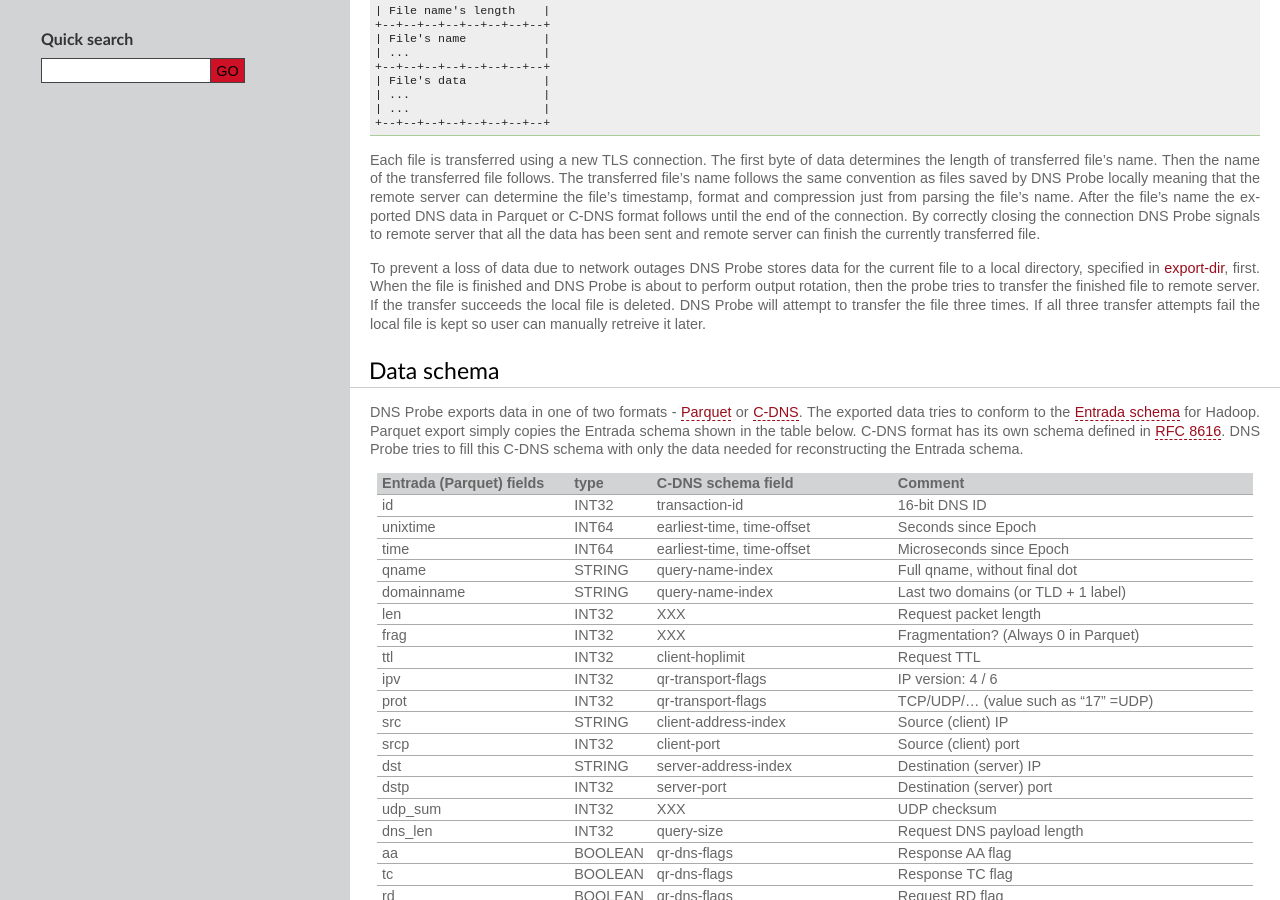
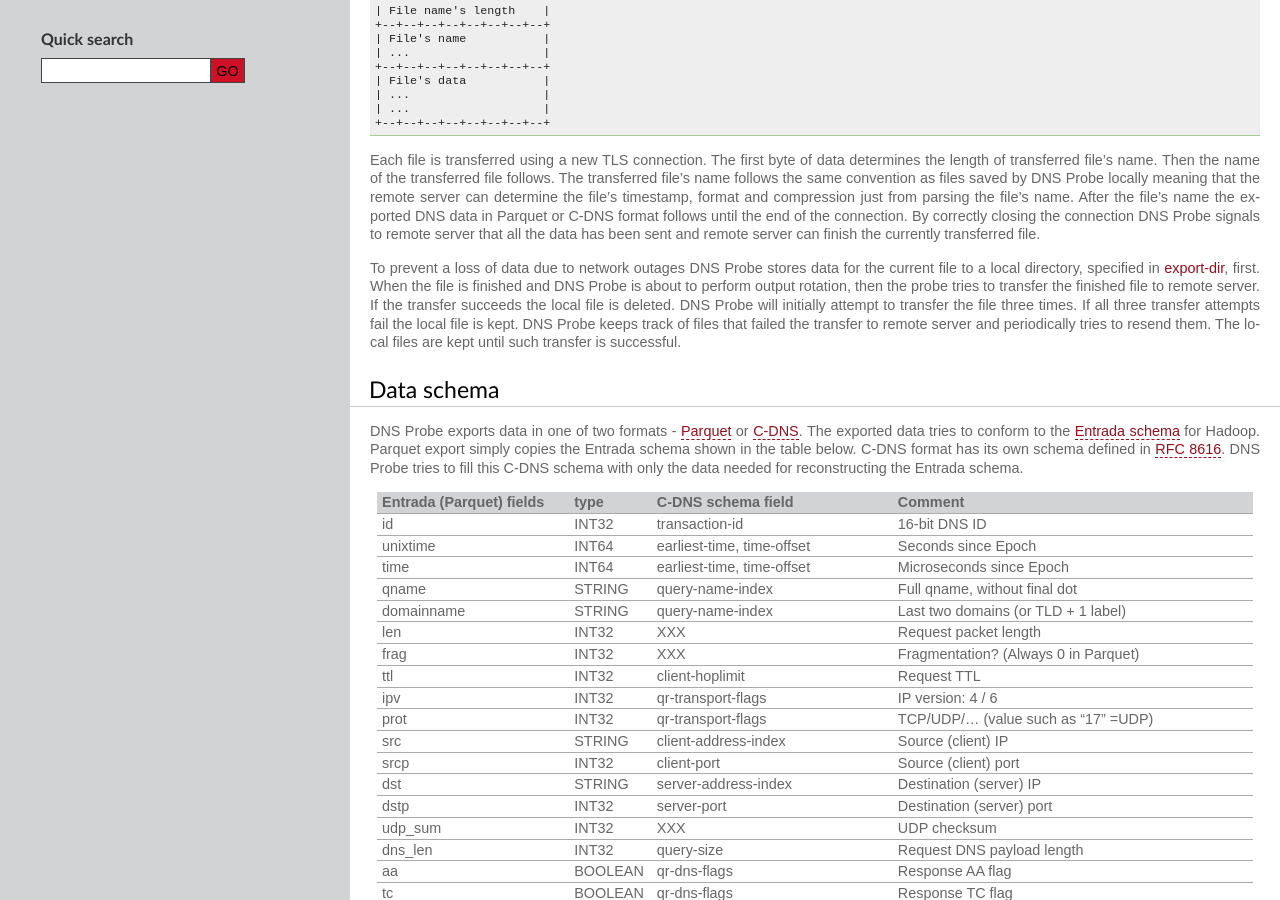
Before and after one commit to CZ-NIC/dns-probe, a Sphinx documentation site: the page built from doc/ExportedDataSchema.rst, in a window 1280 px wide and 900 px high, scrolled down 691 px. Built offline with Sphinx 7.4.7, drawn with Linux system fonts in a browser that asks for light colours.

Commit message:
Sphinx: Update info about remote export process

```diff
--- a/doc/ExportedDataSchema.rst
+++ b/doc/ExportedDataSchema.rst
@@ -59,8 +59,9 @@ to remote server that all the data has been sent and remote server can finish th
 To prevent a loss of data due to network outages DNS Probe stores data for the current file to a local directory,
 specified in :ref:`export-dir`, first. When the file is finished and DNS Probe is about to perform output
 rotation, then the probe tries to transfer the finished file to remote server. If the transfer succeeds
-the local file is deleted. DNS Probe will attempt to transfer the file three times. If all three transfer
-attempts fail the local file is kept so user can manually retreive it later.
+the local file is deleted. DNS Probe will initially attempt to transfer the file three times. If all three
+transfer attempts fail the local file is kept. DNS Probe keeps track of files that failed the transfer to
+remote server and periodically tries to resend them. The local files are kept until such transfer is successful.
 
 
 Data schema
```
